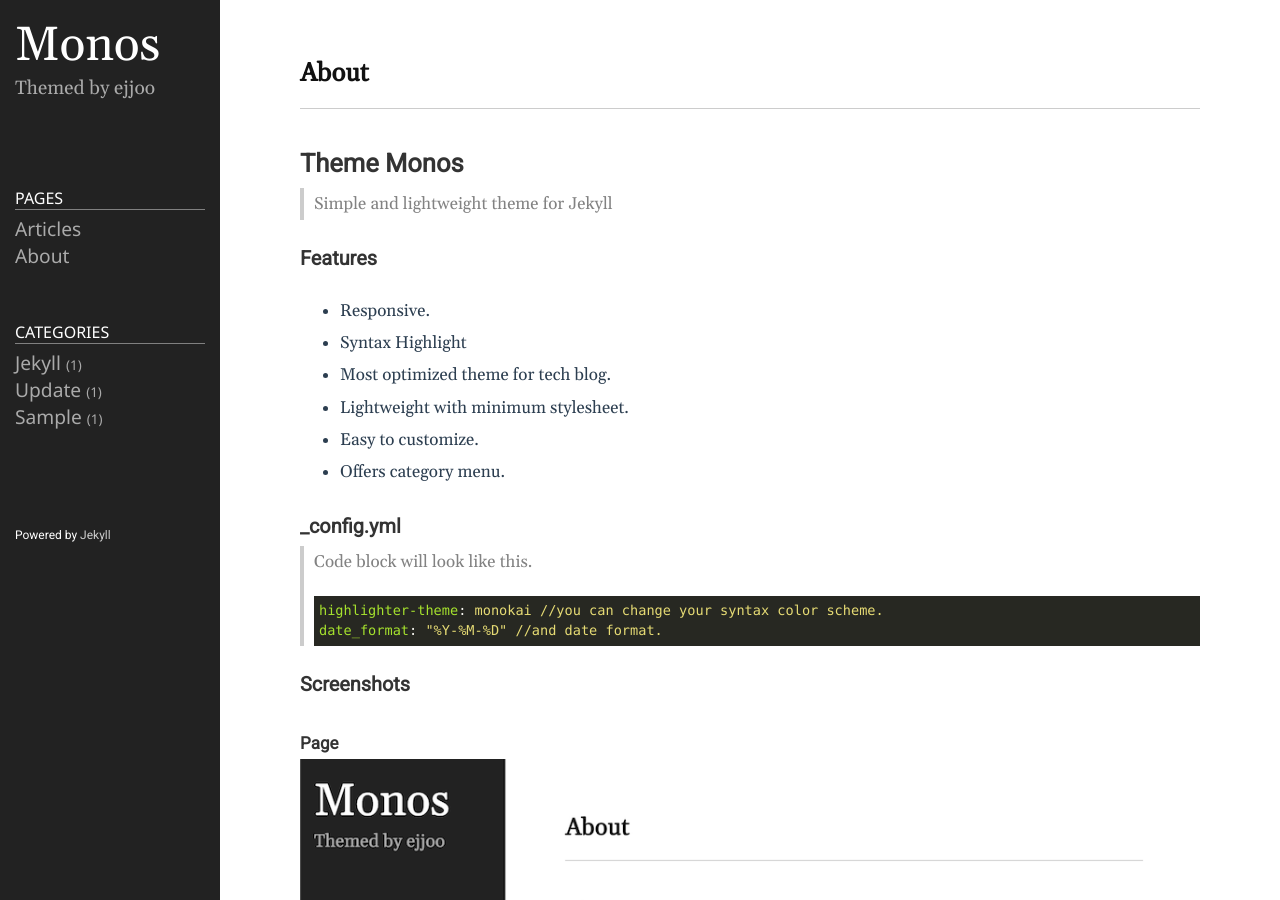
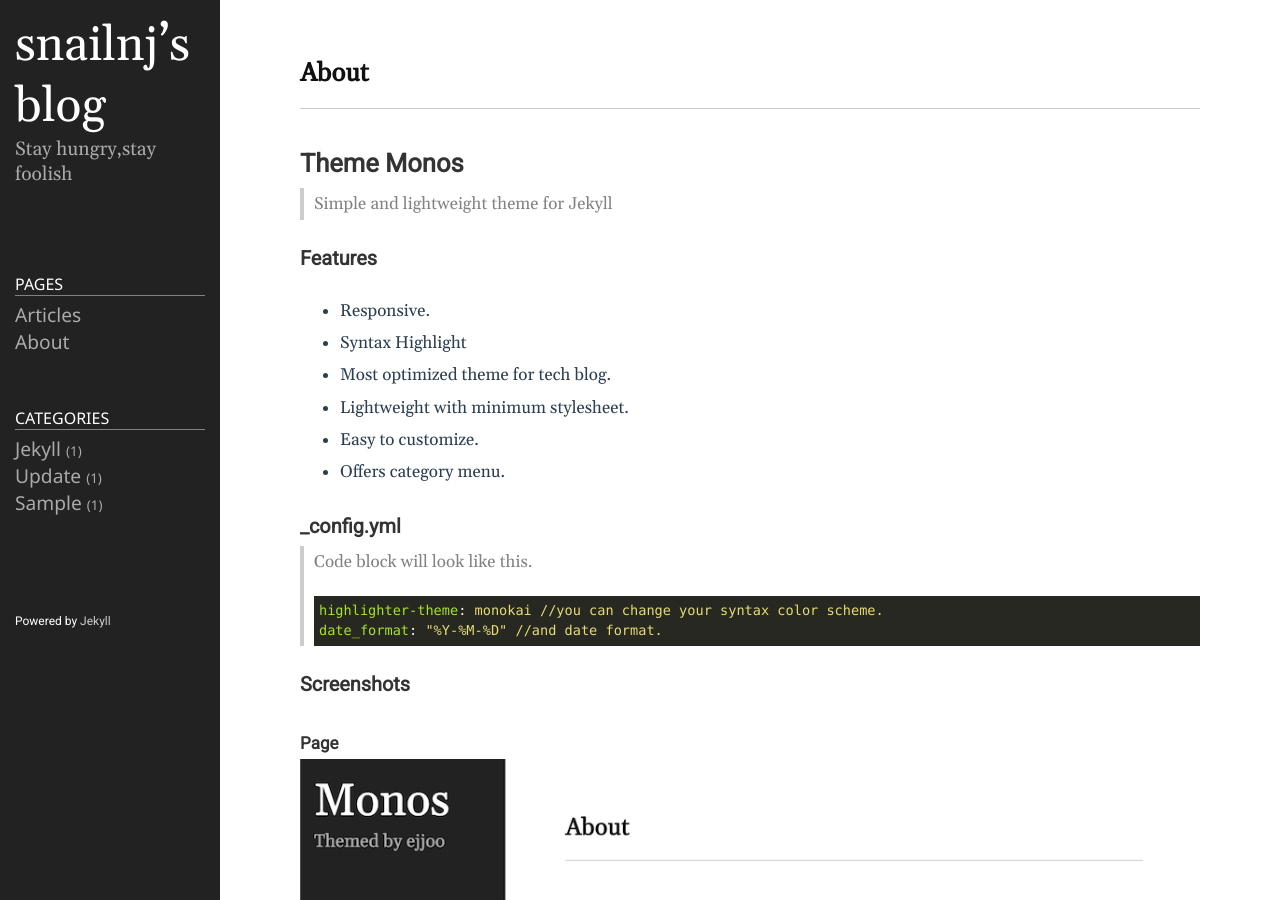
Before and after one commit to snailnj/snailnj.github.io, a Jekyll site: the page built from README.md, in a window 1280 px wide and 900 px high. Built offline with Jekyll 4.4.1, drawn with Linux system fonts in a browser that asks for light colours.

Commit message:
Update _config.yml

```diff
--- a/_config.yml
+++ b/_config.yml
@@ -18,10 +18,10 @@
 # You can create any custom variable you would like, and they will be accessible
 # in the templates via {{ site.myvariable }}.
 
-title: Monos
-email: ejjoo7994@gmail.com
+title: snailnj’s blog
+email: snailnj@bupt.edu.cn
 description: >- # this means to ignore newlines until "baseurl:"
-  Themed by ejjoo
+  Stay hungry,stay foolish
 # baseurl: "/" # the subpath of your site, e.g. /blog
 # url: "http://ejjoo.github.io" # the base hostname & protocol for your site, e.g. http://example.com
 github_username: ejjoo
```
